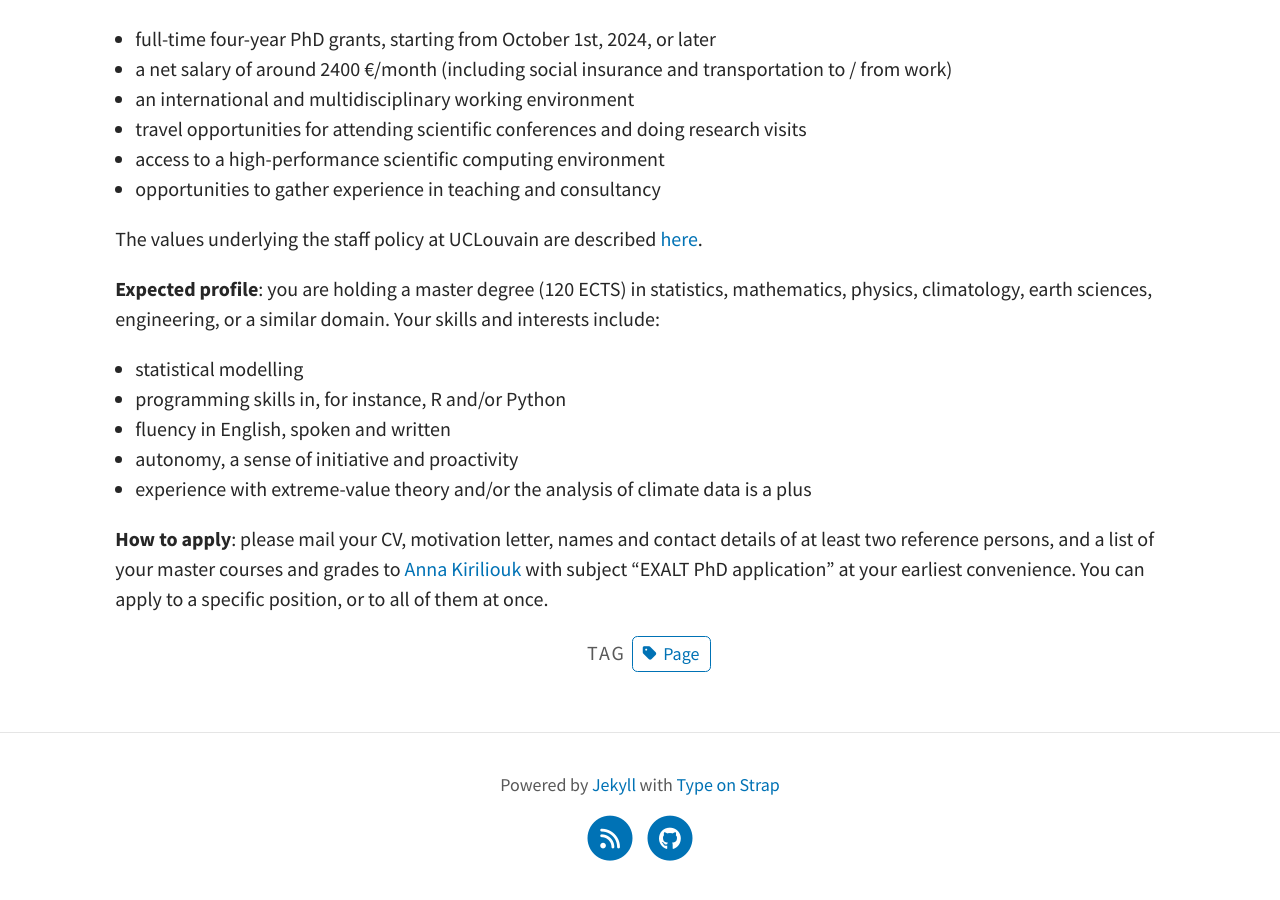
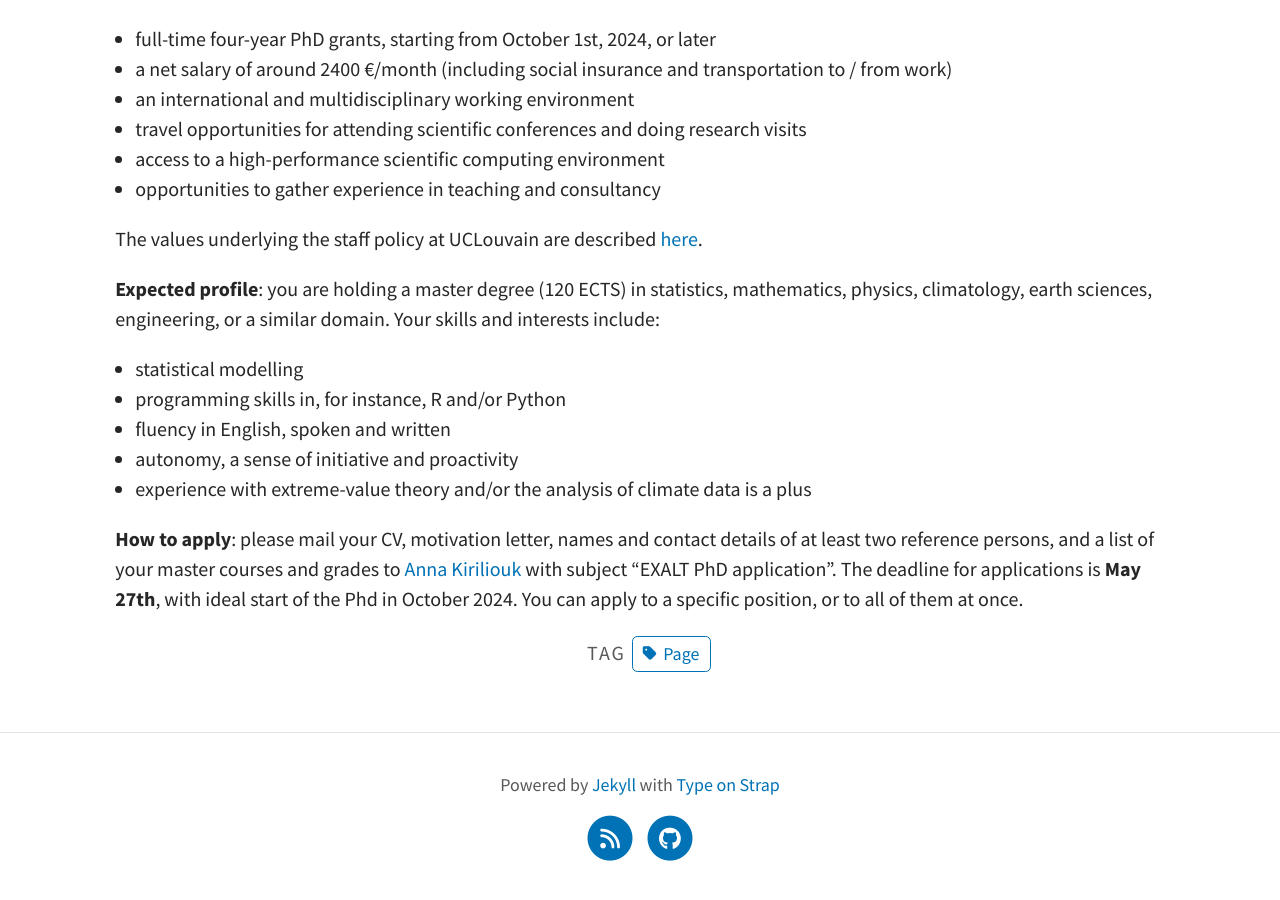
Before and after one commit to frragone/exalt-project.github.io, a Jekyll site: the page built from pages/4_Positions.md, in a window 1280 px wide and 900 px high, scrolled down 3080 px. Built offline with Jekyll 4.4.1, drawn with Linux system fonts in a browser that asks for light colours; a script that is not in the unit is left out.

Commit message:
Update 4_Positions.md

```diff
--- a/pages/4_Positions.md
+++ b/pages/4_Positions.md
@@ -131,5 +131,5 @@ climatology, earth sciences, engineering, or a similar domain. Your skills and i
 
 **How to apply**: please mail your CV, motivation letter, names and contact details of at least two reference
 persons, and a list of your master courses and grades to [Anna Kiriliouk](mailto:anna.kiriliouk@unamur.be)
-with subject “EXALT PhD application” at your earliest convenience. You can apply to a specific position,
+with subject “EXALT PhD application”. The deadline for applications is **May 27th**, with ideal start of the Phd in October 2024.  You can apply to a specific position,
 or to all of them at once.
```
